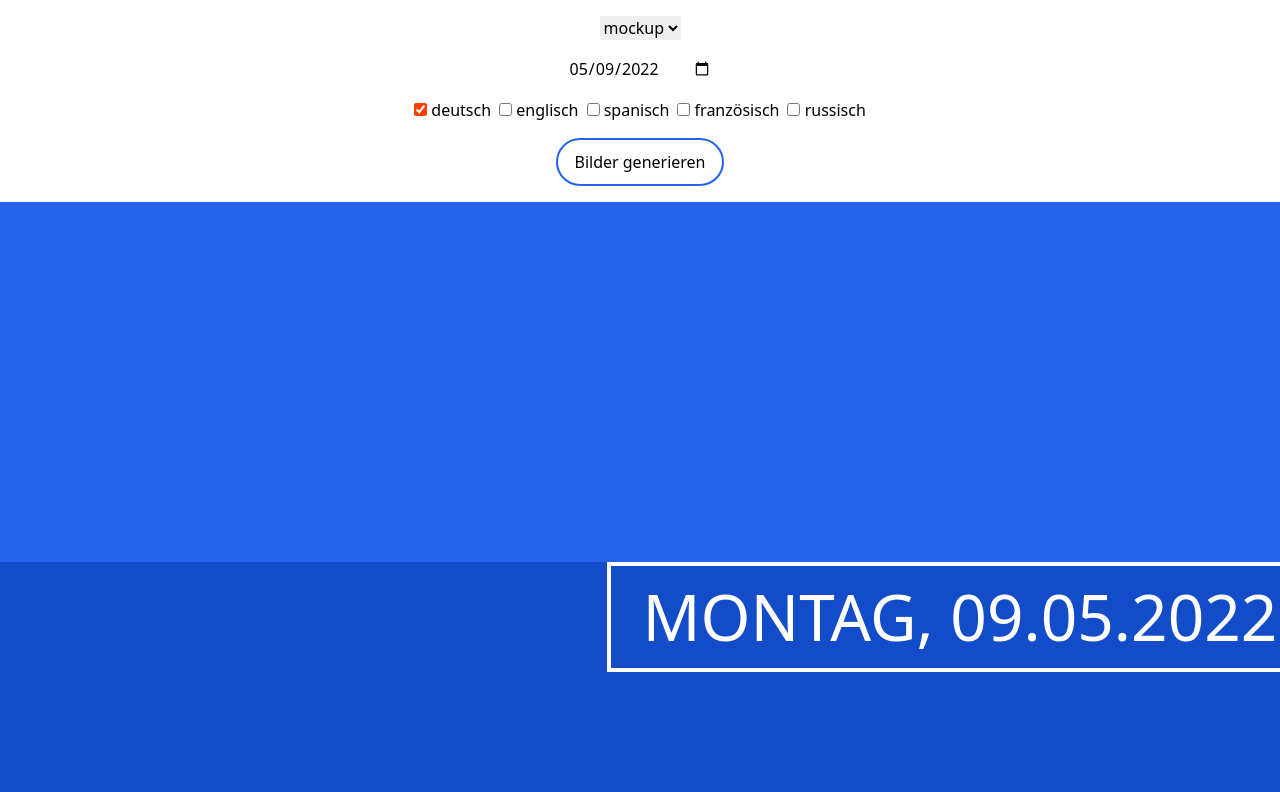
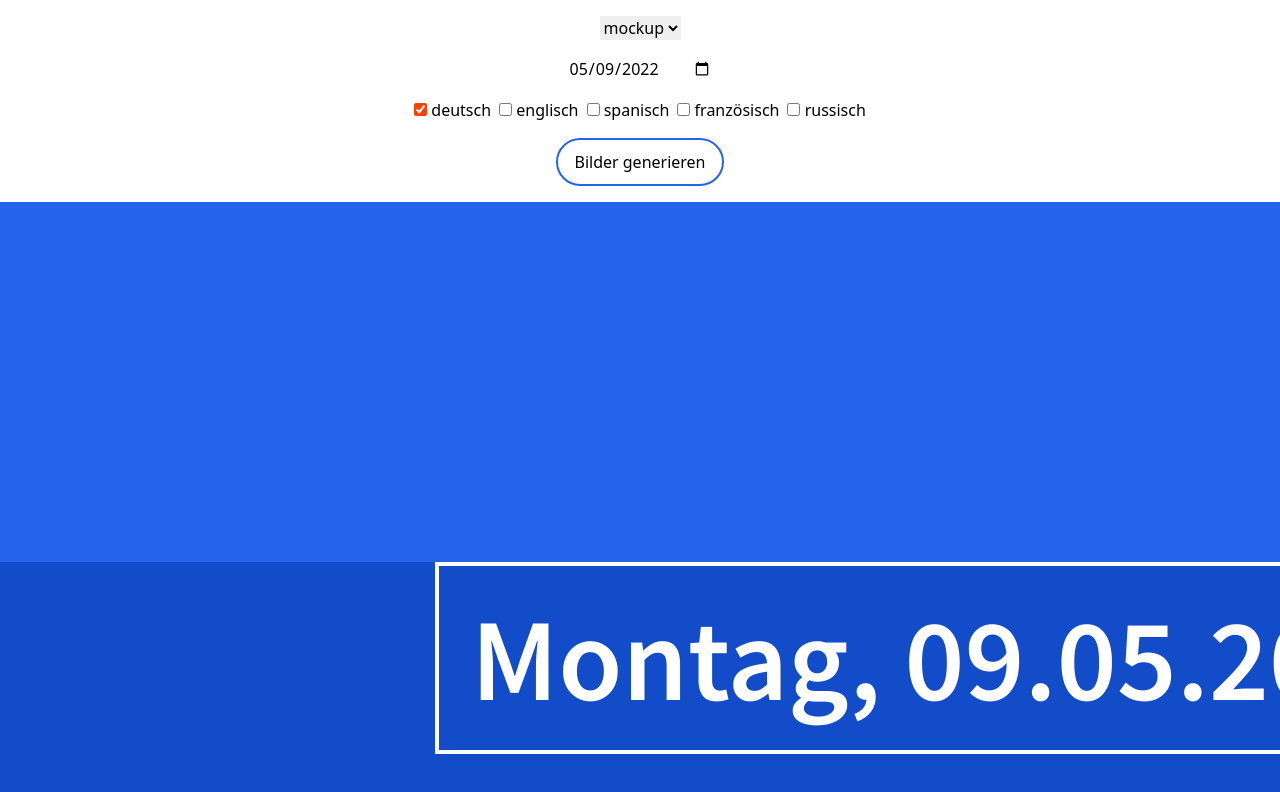
Before and after one commit to cniklas/tmt-video-thumbnails, a Svelte app: page / in a window 1280 px wide. Shown: the top 792 px of the page. Built offline with nearby package versions, Linux system fonts and the light colour scheme.

Commit message:
add Google font

```diff
--- a/index.html
+++ b/index.html
@@ -4,7 +4,12 @@
 	<meta charset="UTF-8" />
 	<link rel="icon" href="/favicon.ico" />
 	<meta name="viewport" content="width=device-width, initial-scale=1.0" />
-	<title>Svelte + Vite App</title>
+	<meta name="robots" content="noindex,nofollow">
+	<title>YouTube Thumbnail Generator</title>
+
+	<link rel="preconnect" href="https://fonts.googleapis.com">
+	<link rel="preconnect" href="https://fonts.gstatic.com" crossorigin>
+	<link href="https://fonts.googleapis.com/css2?family=Source+Sans+Pro:wght@600;700&display=swap" rel="stylesheet">
 </head>
 <body>
 	<div id="app"></div>
--- a/src/App.svelte
+++ b/src/App.svelte
@@ -132,7 +132,7 @@
 		</form>
 	</section>
 
-	<Canvas {localeDate} {selectedTemplate} />
+	<Canvas {localeDate} {selectedTemplate} {isPainting} />
 
 	<dialog bind:this={dialog}>
 		<header>
--- a/src/app.css
+++ b/src/app.css
@@ -9,6 +9,7 @@
 	--text-box-top: 360px;
 	--image-width: 1920px;
 	--image-height: 1080px;
+	--h2c-offset: 0; /* tbd */
 }
 
 ::-webkit-scrollbar { width: 6px; height: 6px; }
@@ -56,3 +57,11 @@ dialog::backdrop {
 	width: var(--image-width);
 	height: var(--image-height);
 }
+
+.google-font {
+	font-family: 'Source Sans Pro', sans-serif;
+}
+
+.h2c-offset {
+	transform: translateY(var(--h2c-offset));
+}
--- a/src/lib/Canvas.svelte
+++ b/src/lib/Canvas.svelte
@@ -1,13 +1,16 @@
 <script>
 	export let localeDate
 	export let selectedTemplate
+	export let isPainting = false
 </script>
 
 <section id="canvas" class="image-dimensions relative mx-auto flex flex-col items-center">
 	<img src={selectedTemplate?.source} alt={selectedTemplate?.name} />
 	<h1
-		class="absolute top-[var(--text-box-top)] border-4 border-current py-4 px-8 text-[4rem] font-thin uppercase leading-[1.1] text-white"
+		class="google-font absolute top-[var(--text-box-top)] flex h-48 items-center border-4 border-current px-8 text-[117px] font-semibold leading-none text-white"
 	>
-		{localeDate}
+		<span class:h2c-offset={isPainting}>
+			{localeDate}
+		</span>
 	</h1>
 </section>
```
